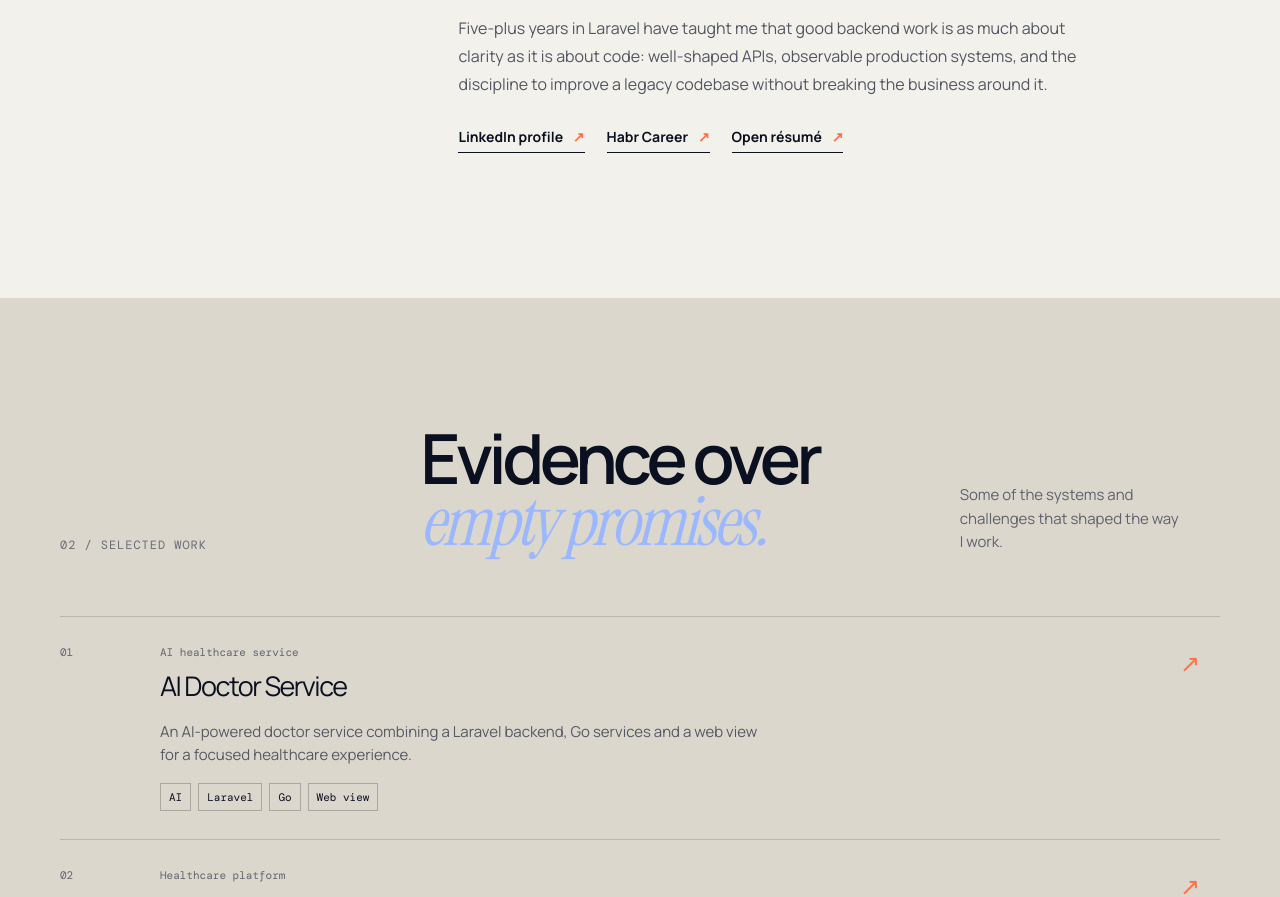
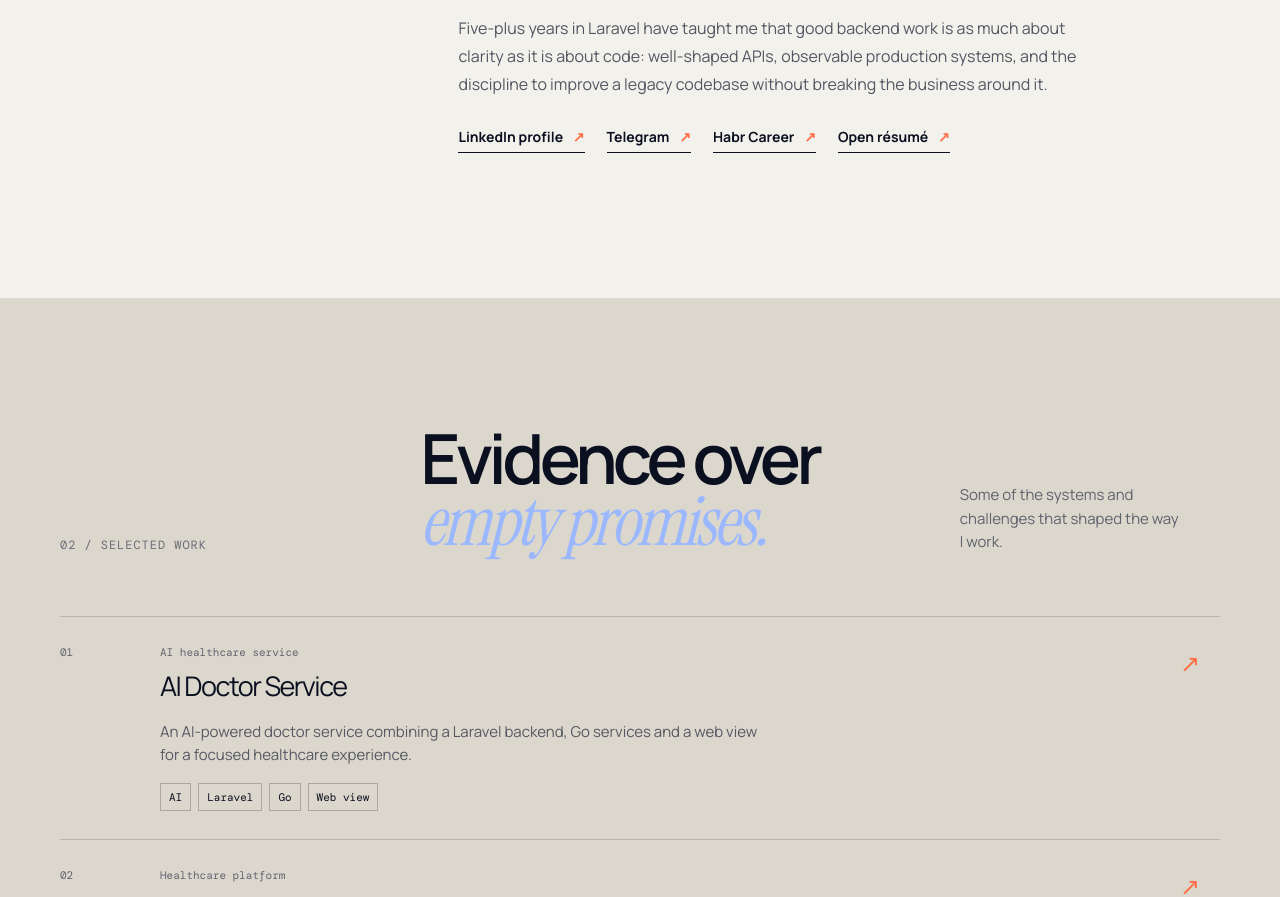
Before and after one commit to DisastrousBug/DisastrousBug, a Next.js app: page / in a window 1280 px wide. Shown: the part 1293-2190 px from the top of the page. Built offline with nearby package versions, Linux system fonts and the light colour scheme.

Commit message:
Add Telegram contact link

```diff
--- a/app/page.tsx
+++ b/app/page.tsx
@@ -75,7 +75,7 @@ export default function Home() {
 
       <section className="proof wrap" aria-label="Career highlights"><div><strong>6+</strong><span>years building<br />web products</span></div><div><strong>30%</strong><span>faster API response<br />at NaPopravku</span></div><div><strong>50%</strong><span>faster delivery through<br />CI/CD optimisation</span></div><div><strong>∞</strong><span>curiosity for better<br />systems</span></div></section>
 
-      <section className="about wrap" id="about"><p className="section-label">01 / ABOUT</p><div><h2>I care about the details that keep a product calm under pressure.</h2><p className="body-copy">Five-plus years in Laravel have taught me that good backend work is as much about clarity as it is about code: well-shaped APIs, observable production systems, and the discipline to improve a legacy codebase without breaking the business around it.</p><div className="profile-links"><a className="text-link dark" href="https://www.linkedin.com/in/disastrousbug" target="_blank" rel="noreferrer">LinkedIn profile <span>↗</span></a><a className="text-link dark" href="https://career.habr.com/disastrous_bug" target="_blank" rel="noreferrer">Habr Career <span>↗</span></a><a className="text-link dark" href="/artyom-bondar-resume.pdf" target="_blank" rel="noreferrer">Open résumé <span>↗</span></a></div></div></section>
+      <section className="about wrap" id="about"><p className="section-label">01 / ABOUT</p><div><h2>I care about the details that keep a product calm under pressure.</h2><p className="body-copy">Five-plus years in Laravel have taught me that good backend work is as much about clarity as it is about code: well-shaped APIs, observable production systems, and the discipline to improve a legacy codebase without breaking the business around it.</p><div className="profile-links"><a className="text-link dark" href="https://www.linkedin.com/in/disastrousbug" target="_blank" rel="noreferrer">LinkedIn profile <span>↗</span></a><a className="text-link dark" href="https://t.me/disastrous_bug" target="_blank" rel="noreferrer">Telegram <span>↗</span></a><a className="text-link dark" href="https://career.habr.com/disastrous_bug" target="_blank" rel="noreferrer">Habr Career <span>↗</span></a><a className="text-link dark" href="/artyom-bondar-resume.pdf" target="_blank" rel="noreferrer">Open résumé <span>↗</span></a></div></div></section>
 
       <section className="work-section" id="work"><div className="wrap"><div className="section-heading"><p className="section-label">02 / SELECTED WORK</p><h2>Evidence over<br /><em>empty promises.</em></h2><p>Some of the systems and challenges that shaped the way I work.</p></div><div className="projects">{projects.map((project) => <article className="project" key={project.number}><div className="project-no">{project.number}</div><div className="project-main"><p>{project.type}</p><h3>{project.name}</h3><p className="project-text">{project.text}</p><div className="tags">{project.tags.map((tag) => <span key={tag}>{tag}</span>)}</div></div><span className="project-arrow">↗</span></article>)}</div></div></section>
 
```
